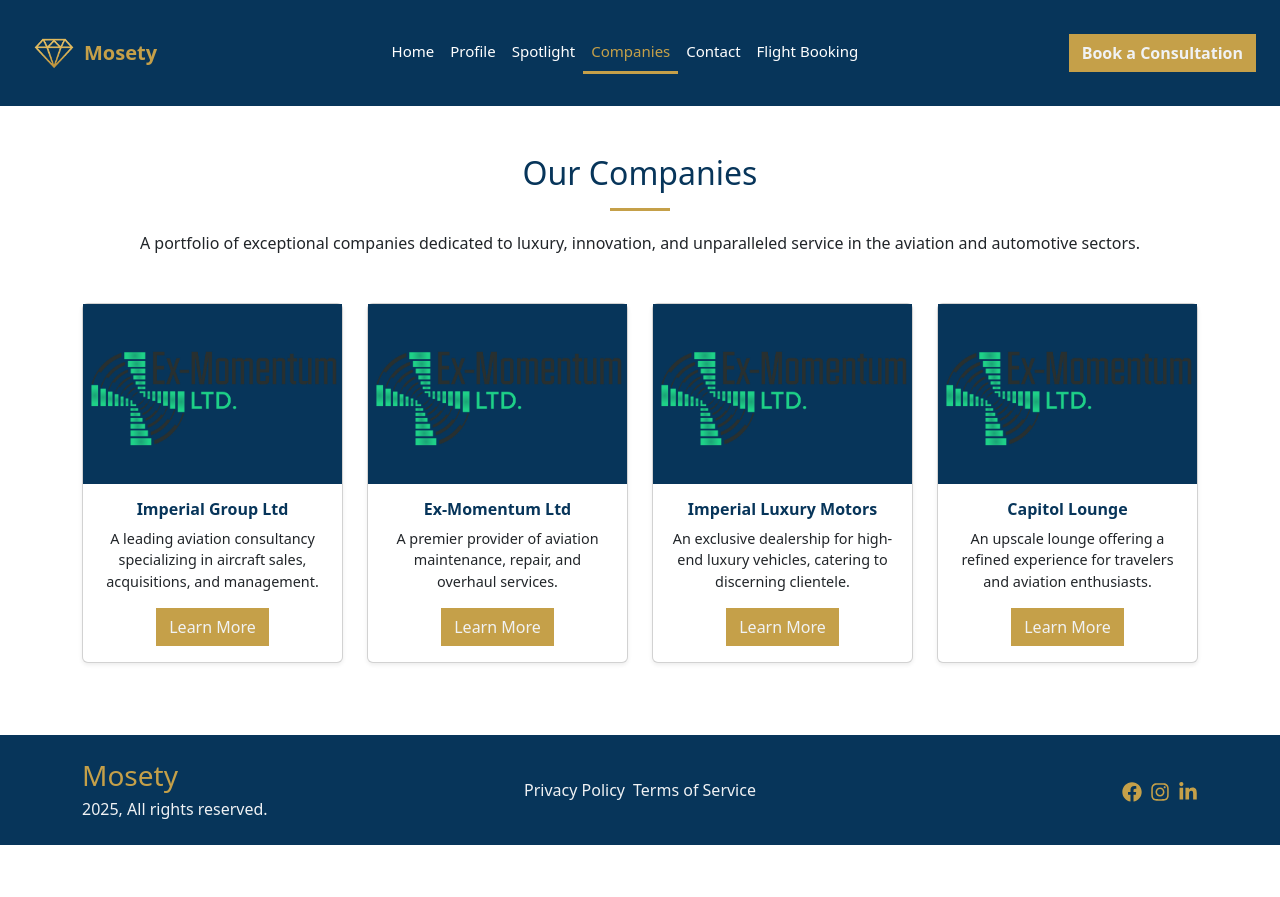
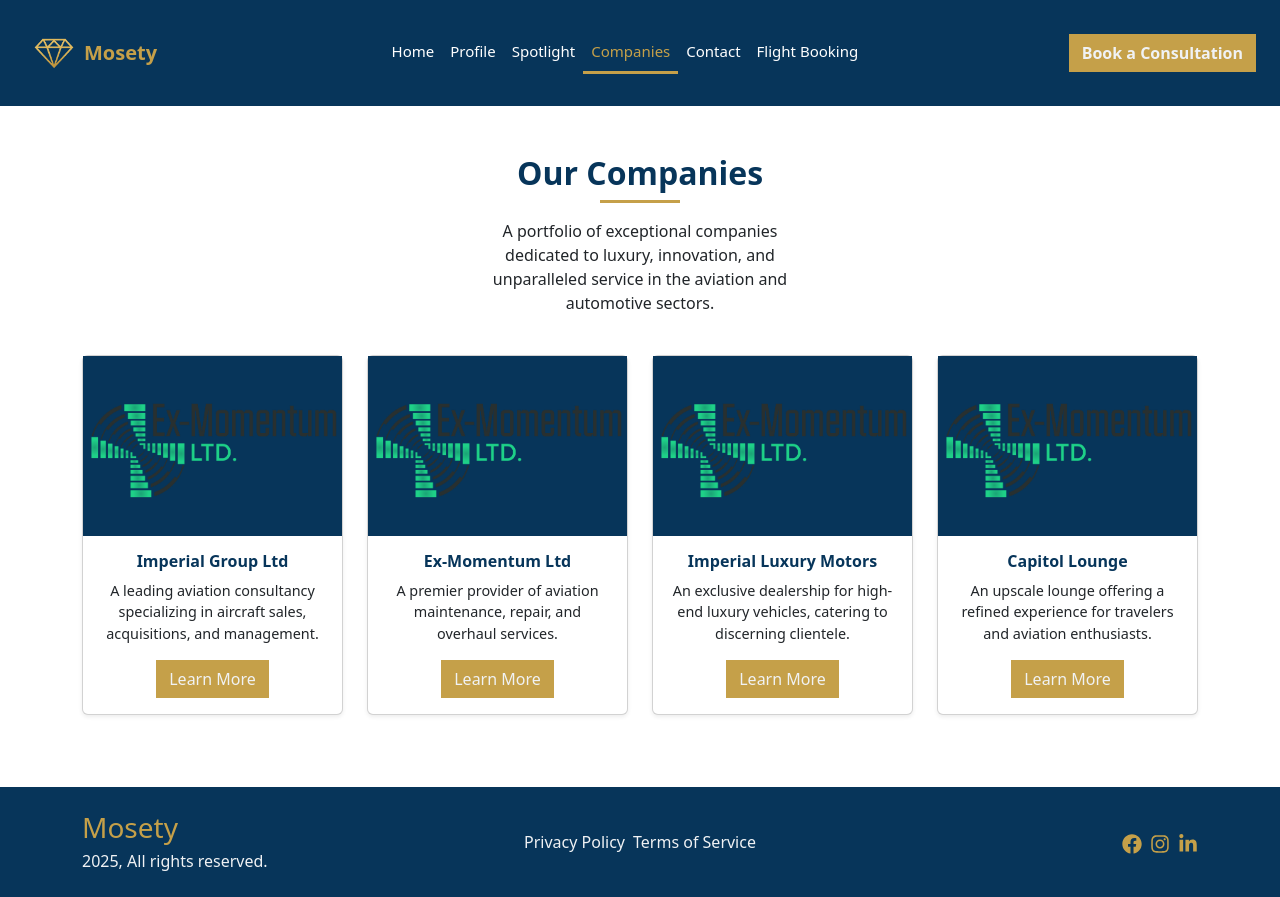
Before and after one commit to Tony-Haar/Portfolio-Website, a React (Vite) app: page /companies in a window 1280 px wide. Before the commit the page ends 845 px from the top, so only its background shows below. Built offline with nearby package versions, Linux system fonts and the light colour scheme.

Commit message:
updated - adjusted few small things

```diff
--- a/src/pages/CompaniesPage.jsx
+++ b/src/pages/CompaniesPage.jsx
@@ -12,25 +12,26 @@
       <Navbar />
       <div className="container my-5">
         <h2
-          className="text-center mb-3"
+          className="fw-bold text-center"
           style={{ color: 'var(--prussian-blue)' }}
         >
           Our Companies
         </h2>
 
         <div
+          className="mx-auto mt-2"
           style={{
-            width: '60px',
+            width: '80px',
             height: '3px',
             backgroundColor: 'var(--satin-sheen-gold)',
-            margin: '0 auto 20px',
+            marginBottom: '16px',
           }}
         ></div>
 
-        <p className="text-center mb-5">
-          A portfolio of exceptional companies dedicated to luxury, innovation,
-          and unparalleled service in the aviation and automotive sectors.
-        </p>
+        <div className="d-flex flex-row justify-content-center align-items-center text-center mb-4">
+          <p style = {{width: "350px"}}>A portfolio of exceptional companies dedicated to luxury, innovation,
+          and unparalleled service in the aviation and automotive sectors.</p>
+        </div>
 
         <Row>
           {companies.map((company) => (
--- a/src/pages/HomePage.jsx
+++ b/src/pages/HomePage.jsx
@@ -237,7 +237,7 @@
         </h3>
         <p style={{ color: 'var(--black)' }}>
           Let's connect to discuss how my expertise can help you navigate the
-          complexities of the aviation industry and achieve your strategic
+          complexities<br/> of the aviation industry and achieve your strategic
           goals.
         </p>
         <button
```
